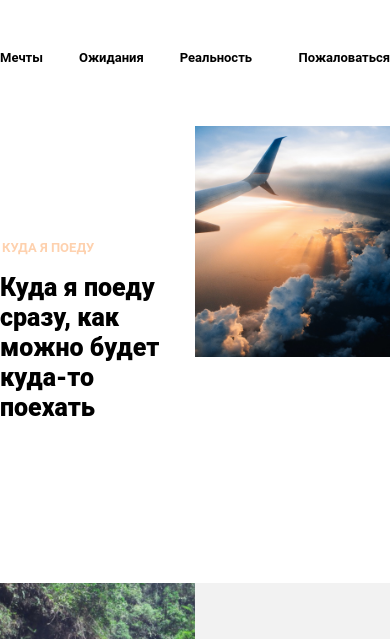
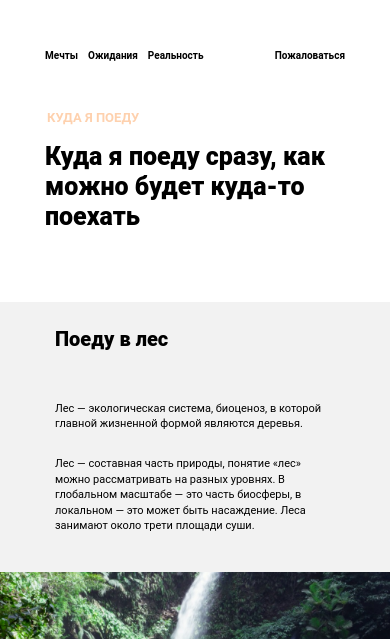
Before and after one commit to DarkSick90/Kuda-ya-poedu, a plain HTML site: page index.html in a window 390 px wide. Shown: the top 639 px of the page. Drawn offline with Linux system fonts and the light colour scheme; files whose address does not match are found by name.

Commit message:
make adaptive for mobiles

```diff
--- a/blocks/footer/footer.css
+++ b/blocks/footer/footer.css
@@ -12,3 +12,9 @@
     min-height: 400px;
   }
 }
+
+@media screen and (max-width: 1024px) {
+  .footer {
+    min-height: 200px;
+  }
+}
--- a/blocks/header/__link/header__link.css
+++ b/blocks/header/__link/header__link.css
@@ -5,3 +5,9 @@
   text-decoration: none;
   color: black;
 }
+
+@media screen and (max-width: 550px) {
+  .header__link {
+    font-size: 10px;
+  }
+}
--- a/blocks/header/__links/header__links.css
+++ b/blocks/header/__links/header__links.css
@@ -2,3 +2,9 @@
   display: flex;
   column-gap: 36px;
 }
+
+@media screen and (max-width: 550px) {
+  .header__links {
+    column-gap: 10px;
+  }
+}
--- a/blocks/header/header.css
+++ b/blocks/header/header.css
@@ -18,3 +18,9 @@
     max-width: 550px;
   }
 }
+
+@media screen and (max-width: 550px) {
+  .header {
+    max-width: 300px;
+  }
+}
--- a/blocks/intro/__image/intro__image.css
+++ b/blocks/intro/__image/intro__image.css
@@ -6,6 +6,7 @@
   grid-row: 1/2;
   margin: 0 0 0 37px;
   justify-self: center;
+  object-fit: cover;
 }
 
 @media screen and (max-width: 1024px) {
@@ -14,8 +15,15 @@
   }
 }
 
-@media screen and (max-width: 1024px) {
+@media screen and (max-width: 768px) {
   .intro__image {
     margin-left: 0;
   }
 }
+
+@media screen and (max-width: 550px) {
+  .intro__image {
+    max-height: 0;
+    max-width: 0;
+  }
+}
--- a/blocks/intro/__title/intro__title.css
+++ b/blocks/intro/__title/intro__title.css
@@ -9,3 +9,10 @@
     font-size: 25px;
   }
 }
+
+@media screen and (max-width: 550px) {
+  .intro__title {
+    grid-row: 2;
+    width: 100%;
+  }
+}
--- a/blocks/intro/intro.css
+++ b/blocks/intro/intro.css
@@ -19,3 +19,12 @@
     max-width: 550px;
   }
 }
+
+@media screen and (max-width: 550px) {
+  .intro {
+    padding: 40px 0 60px;
+    max-width: 300px;
+    grid-template-columns: 100%;
+    grid-template-rows: 40px 100px;
+  }
+}
--- a/blocks/people/__quote/__text/people__quote__text.css
+++ b/blocks/people/__quote/__text/people__quote__text.css
@@ -3,3 +3,9 @@
   margin: 30px 0 0;
   line-height: 1.4;
 }
+
+@media screen and (max-width: 550px) {
+  .people__quote__text {
+    margin-top: 10px;
+  }
+}
--- a/blocks/people/__quote/people__quote.css
+++ b/blocks/people/__quote/people__quote.css
@@ -2,3 +2,9 @@
   max-width: 240px;
   margin: 0;
 }
+
+@media screen and (max-width: 550px) {
+  .people__quote {
+    max-width: 200px;
+  }
+}
--- a/blocks/people/__quotes/people__quotes.css
+++ b/blocks/people/__quotes/people__quotes.css
@@ -12,3 +12,10 @@
     row-gap: 20px;
   }
 }
+
+@media screen and (max-width: 550px) {
+  .people__quotes {
+    margin-top: 30px;
+    grid-template-rows: repeat(auto-fit, minmax(100px, 1fr));
+  }
+}
--- a/blocks/people/people.css
+++ b/blocks/people/people.css
@@ -18,3 +18,10 @@
     padding: 100px 0;
   }
 }
+
+@media screen and (max-width: 550px) {
+  .people {
+    max-width: 300px;
+    padding: 60px 0;
+  }
+}
--- a/blocks/place-right/place-right.css
+++ b/blocks/place-right/place-right.css
@@ -1,3 +1,3 @@
-.place-mountain {
-  max-height: 535px;
+.place-right {
+  min-height: 535px;
 }
--- a/blocks/place/__image/place__image.css
+++ b/blocks/place/__image/place__image.css
@@ -3,5 +3,12 @@
   width: 100%;
   height: 535px;
   object-fit: cover;
+}
 
+@media screen and (max-width: 550px) {
+  .place__image {
+    grid-column: 1;
+    grid-row: 3;
+    max-height: 265px;
+  }
 }
--- a/blocks/place/__paragraph/place__paragraph.css
+++ b/blocks/place/__paragraph/place__paragraph.css
@@ -7,3 +7,9 @@
 .place__paragraph:not(:first-of-type) {
   margin-top: 25px;
 }
+
+@media screen and (max-width: 550px) {
+  .place__paragraph {
+    font-size: 11px;
+  }
+}
--- a/blocks/place/__text/place__text.css
+++ b/blocks/place/__text/place__text.css
@@ -9,3 +9,12 @@
     margin-left: 20px;
   }
 }
+
+@media screen and (max-width: 550px) {
+  .place__text {
+    grid-column: 1;
+    grid-row: 2;
+    max-width: 280px;
+    margin: 0 auto;
+  }
+}
--- a/blocks/place/__title/place__title.css
+++ b/blocks/place/__title/place__title.css
@@ -7,3 +7,15 @@
     margin-left: 20px;
   }
 }
+
+@media screen and (max-width: 550px) {
+  .place__title {
+    margin: 25px 0 0 0;
+    grid-row: 1;
+    grid-column: 1;
+    font-size: 20px;
+    max-width: 280px;
+    width: 100%;
+    justify-self: center;
+  }
+}
--- a/blocks/place/place.css
+++ b/blocks/place/place.css
@@ -7,3 +7,9 @@
   width: 100%;
   margin: 0 auto;
 }
+
+@media screen and (max-width: 550px) {
+  .place {
+    grid-template: 60px 210px 265px/100%;
+  }
+}
--- a/pages/index.css
+++ b/pages/index.css
@@ -16,7 +16,6 @@
 @import url(../blocks/place-right/__image/place-right__image.css);
 @import url(../blocks/place-right/__title/place-right__title.css);
 @import url(../blocks/place-right/__text/place-right__text.css);
-@import url(../blocks/place-left/place-left.css);
 @import url(../blocks/place-left/__image/place-left__image.css);
 @import url(../blocks/place-left/__title/place-left__title.css);
 @import url(../blocks/place-left/__text/place-left__text.css);
```
Also changed, not shown: blocks/place-left/place-left.css (deleted).
